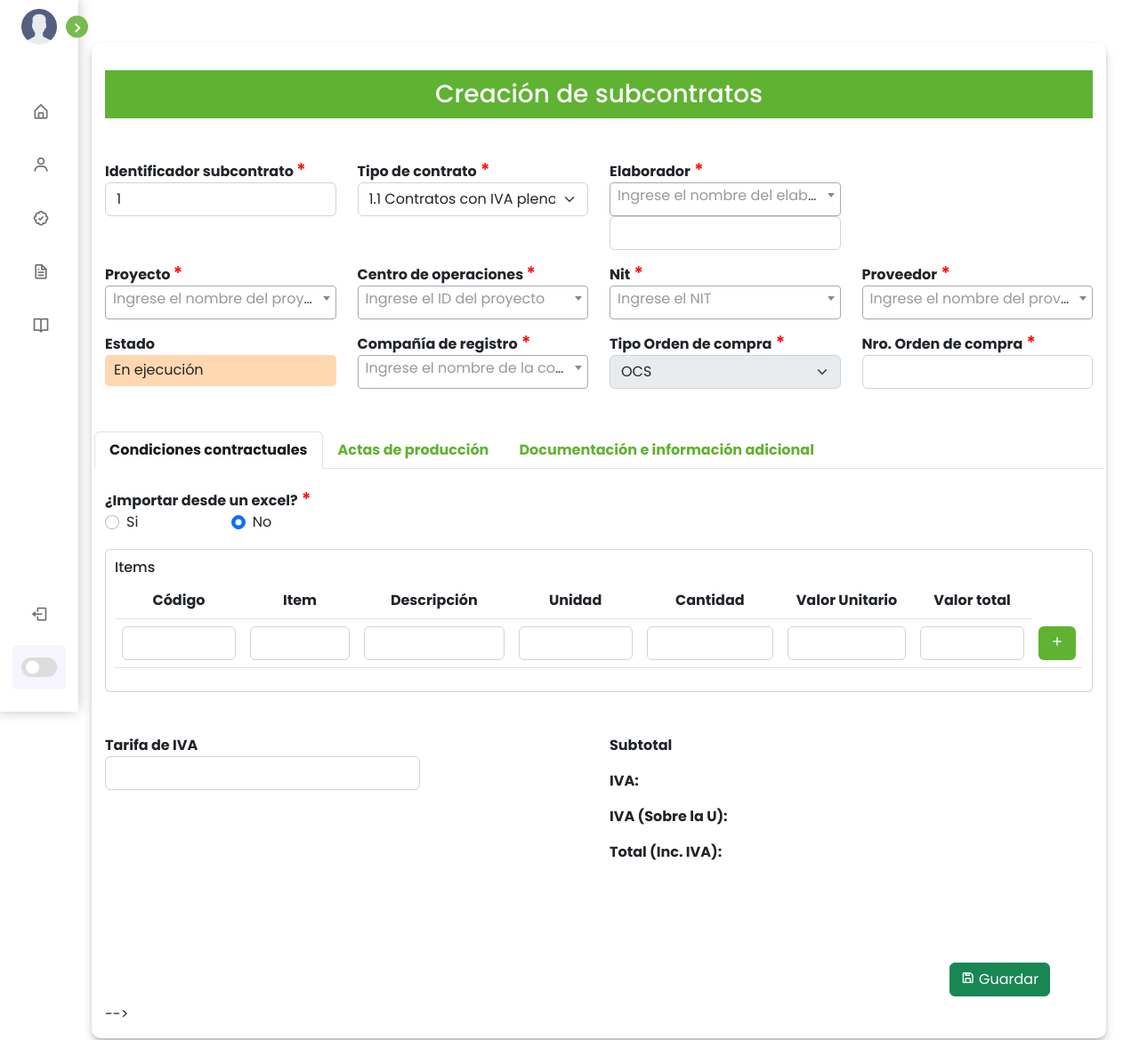
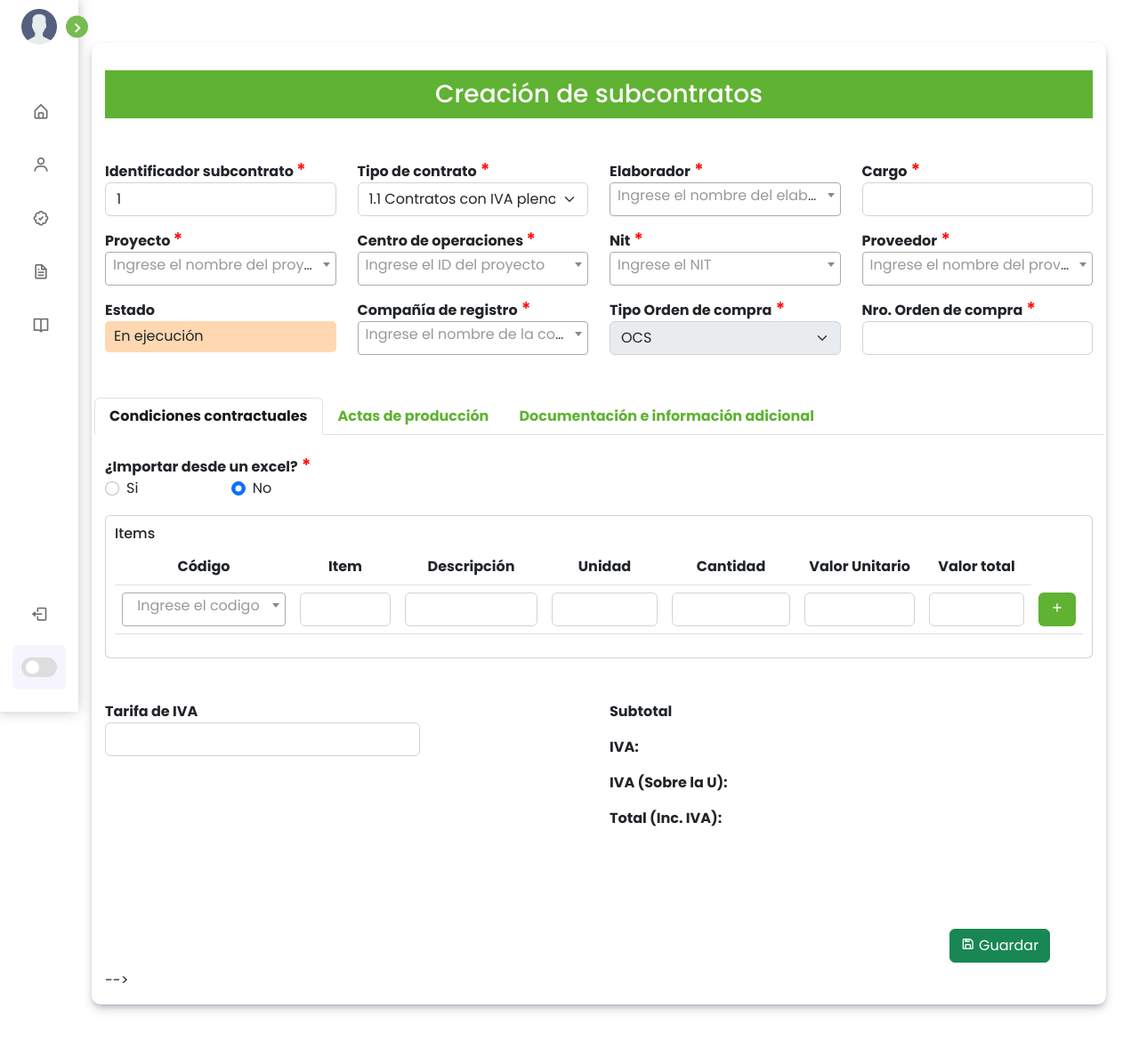
Before and after one commit to Dsr2004/Subcontratos, a Django app: page /Subcontratos/ in a window 1280 px wide. Shown: the top 1169 px of the page at 89% size. Run offline with Django 3.2, Linux system fonts and the light colour scheme; the visitor is signed in with stand-in values (Sample User, id 1); data that the repository does not hold is empty; some libraries are stand-ins or nearby versions.

Commit message:
tabla de los items con nombre final

```diff
--- a/ModSubcontratos/Templates/crearSubcontratos.html
+++ b/ModSubcontratos/Templates/crearSubcontratos.html
@@ -63,7 +63,7 @@
         </div>
         <div class="col-3">
             <label for=""><strong>Elaborador</strong> <sup class="campo_requerido">*</sup></label>
-            <select name="elaborador" id="elaborador" class="form-control" style="width: 100%;">
+            <select name="elaborador" id="elaborador" class="form-control" style="width: 100%;"></select>
         </div>
         <div class="col-3">
             <label for=""><strong>Cargo</strong> <sup class="campo_requerido">*</sup></label>
@@ -175,7 +175,7 @@
                     <table class="table text-center" id="tbl_items" >
                         <thead>
                             <tr>
-                                <th>Código</th>
+                                <th width="200px">Código</th>
                                 <th>Item</th>
                                 <th>Descripción</th>
                                 <th>Unidad</th>
@@ -184,7 +184,7 @@
                                 <th>Valor total</th>
                             </tr>
                             <tr onchange="calcularTotal()">
-                                <td><input type="text" class="form-control" id="Codigo"></td>
+                                <td><select type="text" class="form-control" id="Codigo"></select></td>
                                 <td><input type="text" class="form-control" id="Item"></td>
                                 <td><input type="text" class="form-control" id="Descripcion"></td>
                                 <td><input type="text" class="form-control" id="Unidad"></td>
@@ -639,8 +639,8 @@
             $('#tblItems').append(`
             <tr class="it_row" id="tr-${codigo}">
                 <td>
-                    <input type="hidden" name=""/>
-                    ${codigo}
+                    <input type="hidden" name="" value="${codigo}"/>
+                    ${$("#Codigo").select2('data')[0]['text']}
                 </td>
                 <td>${item}</td>
                 <td>${descripcion}</td>
--- a/ModSubcontratos/views.py
+++ b/ModSubcontratos/views.py
@@ -69,6 +69,12 @@ class SubContratos(View):
                     compania = Compania.objects.filter(compania__icontains=request.POST.get("term"))
                     compania = compania.values()
                     return JsonResponse(list(compania), safe=False)
+            elif tipo == "item":
+                if action == "autocompleteItem":
+                    items = Item.objects.filter(codigo__icontains=request.POST.get("term"))
+                    items = items.values()
+
+                    return JsonResponse(list(items), safe=False)
 
 
         except Exception as e:
--- a/statics/modSubcontratos/js/main.js
+++ b/statics/modSubcontratos/js/main.js
@@ -344,6 +344,35 @@
             placeholder: "Ingrese el nombre de la compañia",
             minimumInputLength :1
         });
+     //items
+     $('#Codigo').select2({
+        language: "es",
+        allowClear: true,
+        ajax:{
+            delay: 250,
+            url: window.location.pathname,
+            type: "POST",
+            data: function(params){
+            var queryParams = {
+                csrfmiddlewaretoken:csrftoken,
+                term: params.term,
+                action: "autocompleteItem",
+                tipo: "item"
+            }
+            return queryParams
+            },
+            processResults: function(data){
+                return{
+                    results: $.map(data, function(item){
+                        return {id: item.id, text:item.final}
+                    })
+                }
+            }
+        },
+        placeholder: "Ingrese el codigo",
+        minimumInputLength :1,
+        scrollAfterSelect:true
+    });
 
 
 
```
